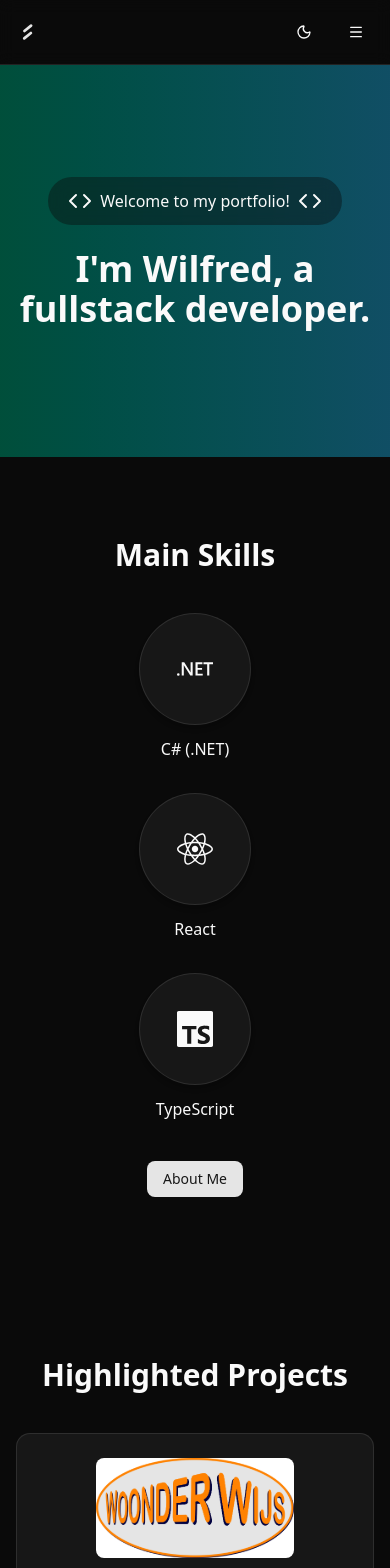
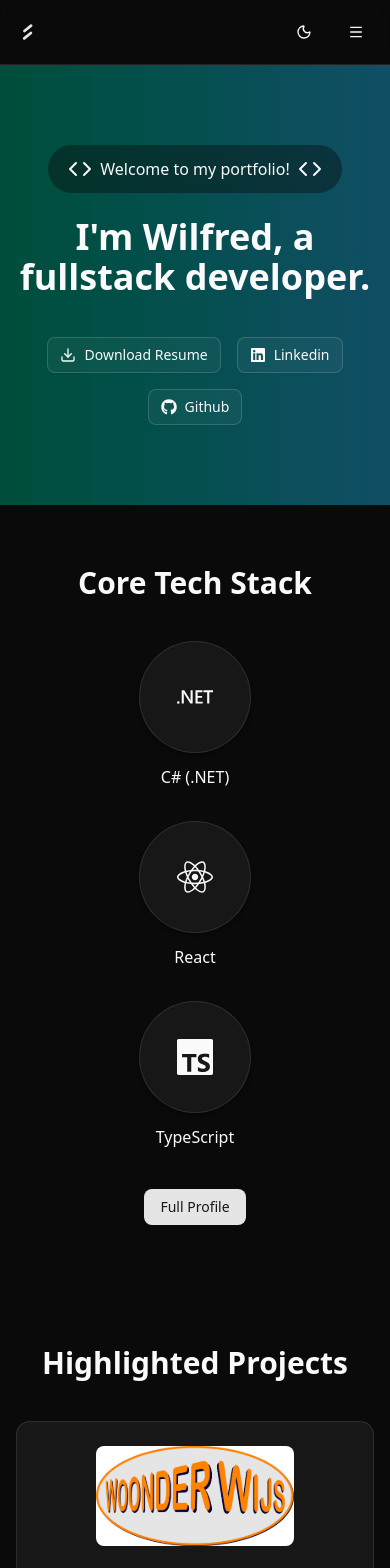
Before and after one commit to WilfredPolderman/Portfolio, a React (Vite) app: page / in a window 390 px wide. Shown: the top 1568 px of the page. Built offline with nearby package versions, Linux system fonts and the light colour scheme.

Commit message:
Updated the about page

```diff
--- a/src/components/HomeSections/ContactSection.tsx
+++ /dev/null
@@ -1,42 +0,0 @@
-import { FaGithub, FaLinkedin, FaMailBulk } from "react-icons/fa"
-import { Link } from "react-router-dom"
-
-export const ContactSection = () => {
-  return (
-    <section className="bg-background py-20 px-4">
-      <div className="max-w-6xl mx-auto">
-        <h2 className="text-3xl font-bold mb-10 text-center text-foreground">
-          Get in touch
-        </h2>
-
-        <div className="flex flex-col sm:flex-row gap-6 justify-center items-center">
-          <a
-            href="https://github.com/WilfredPolderman"
-            target="_blank"
-            className="flex items-center gap-2 px-5 py-3 bg-card text-card-foreground rounded-full shadow-md hover:shadow-lg transition"
-          >
-            <FaGithub className="text-foreground" />
-            <span>GitHub</span>
-          </a>
-
-          <a
-            href="https://be.linkedin.com/in/wilfred-polderman-216935234"
-            target="_blank"
-            className="flex items-center gap-2 px-5 py-3 bg-card text-card-foreground rounded-full shadow-md hover:shadow-lg transition"
-          >
-            <FaLinkedin className="text-foreground" />
-            <span>LinkedIn</span>
-          </a>
-
-          <Link
-            to="/contact"
-            className="flex items-center gap-2 px-5 py-3 bg-card text-card-foreground rounded-full shadow-md hover:shadow-lg transition"
-          >
-            <FaMailBulk className="text-foreground" />
-            <span>Contact Page</span>
-          </Link>
-        </div>
-      </div>
-    </section>
-  )
-}
--- a/src/components/HomeSections/HeroSection.tsx
+++ b/src/components/HomeSections/HeroSection.tsx
@@ -1,9 +1,11 @@
-import { Code } from "lucide-react"
+import { Code, Download, Github, Linkedin } from "lucide-react"
+import { Button } from "../ui/button"
+import { FaGithub, FaLinkedin } from "react-icons/fa"
 
 export const HeroSection = () => {
     return (
         <section className="
-            py-28 px-4 text-center flex flex-col items-center justify-center
+            py-20 px-4 text-center flex flex-col items-center justify-center
             bg-gradient-to-r
             from-emerald-400 to-cyan-400
             dark:from-emerald-900 dark:to-cyan-900
@@ -18,6 +20,29 @@ export const HeroSection = () => {
             <h1 className="text-4xl font-bold mb-4 text-foreground">
                 I'm Wilfred, a fullstack developer.
             </h1>
+
+            <div className="flex flex-wrap justify-center gap-4 mt-6">
+                <Button asChild variant="outline">
+                    <a href="/resume.pdf" download>
+                        <Download />
+                        Download Resume
+                    </a>
+                </Button>
+
+                <Button asChild variant="outline">
+                    <a href="https://be.linkedin.com/in/wilfred-polderman-216935234" target="_blank" rel="noopener noreferrer">
+                        <FaLinkedin />
+                        Linkedin
+                    </a>
+                </Button>
+
+                <Button asChild variant="outline">
+                    <a href="https://github.com/WilfredPolderman" target="_blank" rel="noopener noreferrer">
+                        <FaGithub />
+                        Github
+                    </a>
+                </Button>
+            </div>
         </section>
     )
 }
--- a/src/components/HomeSections/ProjectHighlightSection.tsx
+++ b/src/components/HomeSections/ProjectHighlightSection.tsx
@@ -5,7 +5,7 @@ import { Button } from "../ui/button"
 
 export const ProjectHighlightSection = () => {
     return (
-        <section className="bg-background py-20 px-4">
+        <section className="bg-background py-15 px-4">
             <div className="max-w-6xl mx-auto">
                 <h2 className="text-3xl font-bold mb-10 text-center text-foreground">
                     Highlighted Projects
@@ -24,10 +24,12 @@ export const ProjectHighlightSection = () => {
                     ))}
                 </div>
 
-                <div>
-                    <Link to="/projects">
-                        <Button className="mt-10 mx-auto block">See All Projects</Button>
-                    </Link>
+                <div className="flex justify-center mt-10">
+                    <Button asChild>
+                        <Link to="/projects">
+                            See All Projects
+                        </Link>
+                    </Button>
                 </div>
             </div>
         </section>
--- a/src/components/HomeSections/SkillsSection.tsx
+++ b/src/components/HomeSections/SkillsSection.tsx
@@ -5,10 +5,10 @@ import { SkillBubble } from "../skill/SkillBubble"
 
 export const SkillsSection = () => {
     return (
-        <section className="bg-background py-20 px-4">
+        <section className="bg-background py-15 px-4">
 
             <div className="max-w-6xl mx-auto">
-                <h2 className="text-3xl font-bold mb-10 text-center">Main Skills</h2>
+                <h2 className="text-3xl font-bold mb-10 text-center">Core Tech Stack</h2>
 
                 <div className="grid sm:grid-cols-2 lg:grid-cols-3 gap-8 justify-items-center">
                     {skills.map((skill) => (
@@ -20,10 +20,12 @@ export const SkillsSection = () => {
                     ))}
                 </div>
 
-                <div>
-                    <Link to="/about">
-                        <Button className="mt-10 mx-auto block">About Me</Button>
-                    </Link>
+                <div className="flex justify-center mt-10">
+                    <Button asChild>
+                        <Link to="/about">
+                            Full Profile
+                        </Link>
+                    </Button>
                 </div>
             </div>
 
--- a/src/components/project/ProjectCard.tsx
+++ b/src/components/project/ProjectCard.tsx
@@ -44,9 +44,11 @@ export function ProjectCard({ title, imageUrl, description, slug, tags }: Projec
                 <p className="p-4 text-muted-foreground">{description}</p>
 
                 <div className="flex justify-center mt-4">
-                    <Link to={`/projects/${slug}`}>
-                        <Button>More info</Button>
-                    </Link>
+                    <Button asChild>
+                        <Link to={`/projects/${slug}`}>
+                            More info
+                        </Link>
+                    </Button>
                 </div>
             </CardContent>
         </Card>
--- a/src/components/ui/shadcn-io/navbar-01/index.tsx
+++ b/src/components/ui/shadcn-io/navbar-01/index.tsx
@@ -157,25 +157,20 @@ export const Navbar01 = React.forwardRef<HTMLElement, Navbar01Props>(
 
           {/* LEFT: Logo */}
           <div className="flex items-center gap-2">
-            <button
-              onClick={(e) => e.preventDefault()}
-              className="flex items-center space-x-2 text-primary hover:text-primary/90 transition-colors cursor-pointer"
-            >
+            <Link to={"/"} className="flex items-center space-x-2 text-primary hover:text-primary/90 transition-colors">
               <div className="text-2xl">
-                <Link to={"/"}>{logo}</Link>
+                {logo}
               </div>
-              <Link to={"/"}>
-                <span className="hidden font-bold text-xl sm:inline-block">
-                  Wilfred Polderman
-                </span>
-              </Link>
-            </button>
+              <span className="hidden font-bold text-xl sm:inline-block">
+                Wilfred Polderman
+              </span>
+            </Link>
           </div>
 
           {/* RIGHT SIDE */}
           <div className="flex items-center gap-4">
 
-            {/* 🌙 DARK MODE BUTTON */}
+            {/* DARK MODE BUTTON */}
             <Button
               variant="ghost"
               size="icon"
--- a/src/data/AboutContent.ts
+++ b/src/data/AboutContent.ts
@@ -31,14 +31,3 @@ export const certifications = [
     period: "29/12/2024",
   }
 ];
-
-export const skills = [
-  {
-    category: "Frontend",
-    items: ["React", "TypeScript", "JavaScript", "HTML", "CSS"]
-  },
-  {
-    category: "Backend",
-    items: ["ASP.NET Core", ".NET Core"]
-  }
-]
--- a/src/data/Projects/HighlightedProjects.ts
+++ b/src/data/Projects/HighlightedProjects.ts
@@ -32,6 +32,7 @@ export const HighlightedProjects: Project[] = [
         downloadLink: "/downloads/Run-Dino-Run.zip",
         tags: ["Unity", "C#"],
         slug: "unity-dino-runner",
-        showDownloadButton: true
+        showDownloadButton: true,
+        githubLink: "https://github.com/it-graduaten-aj2526/aj2526-it-challenges-3-unity-WilfredPolderman/tree/main/EigenSpel"
     }
 ];
--- /dev/null
+++ b/src/data/TechStack.ts
@@ -0,0 +1,14 @@
+export const techStack = [
+    {
+        category: "Frontend",
+        technologies: ["React", "TypeScript", "Tailwind CSS"]
+    },
+    {
+        category: "Backend",
+        technologies: ["ASP.NET", ".NET Core", "C#"]
+    },
+    {
+        category: "Databases",
+        technologies: ["MySQL", "MongoDB"]
+    }
+]
--- a/src/models/Project.ts
+++ b/src/models/Project.ts
@@ -8,6 +8,7 @@ export interface Project {
     tags?: string[];
     downloadLink?: string;
     showDownloadButton?: boolean;
+    githubLink?: string;
     slug: string;
     achieved?: string[];
 }
--- a/src/pages/Home.tsx
+++ b/src/pages/Home.tsx
@@ -2,12 +2,6 @@ import { type FunctionComponent } from "react";
 import { HeroSection } from "@/components/HomeSections/HeroSection";
 import { SkillsSection } from "@/components/HomeSections/SkillsSection";
 import { ProjectHighlightSection } from "@/components/HomeSections/ProjectHighlightSection";
-import { ContactSection } from "@/components/HomeSections/ContactSection";
-
-/***********/
-//TODO:
-//-Dark mode toevoegen
-/***********/
 
 export const Home: FunctionComponent = () => {
   return (
@@ -15,7 +9,6 @@ export const Home: FunctionComponent = () => {
       <HeroSection />
       <SkillsSection />
       <ProjectHighlightSection />
-      <ContactSection />
     </>
   );
 };
```
Also changed, not shown: src/pages/projects/ProjectDetailPages.tsx (+18 -2 lines).
